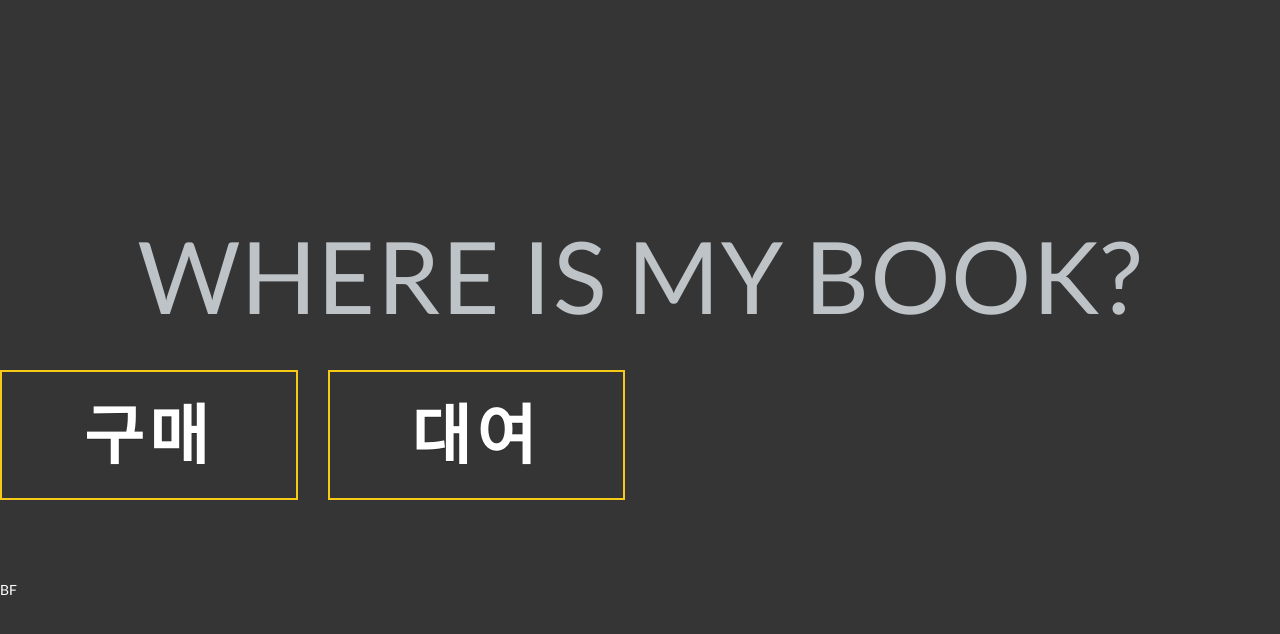
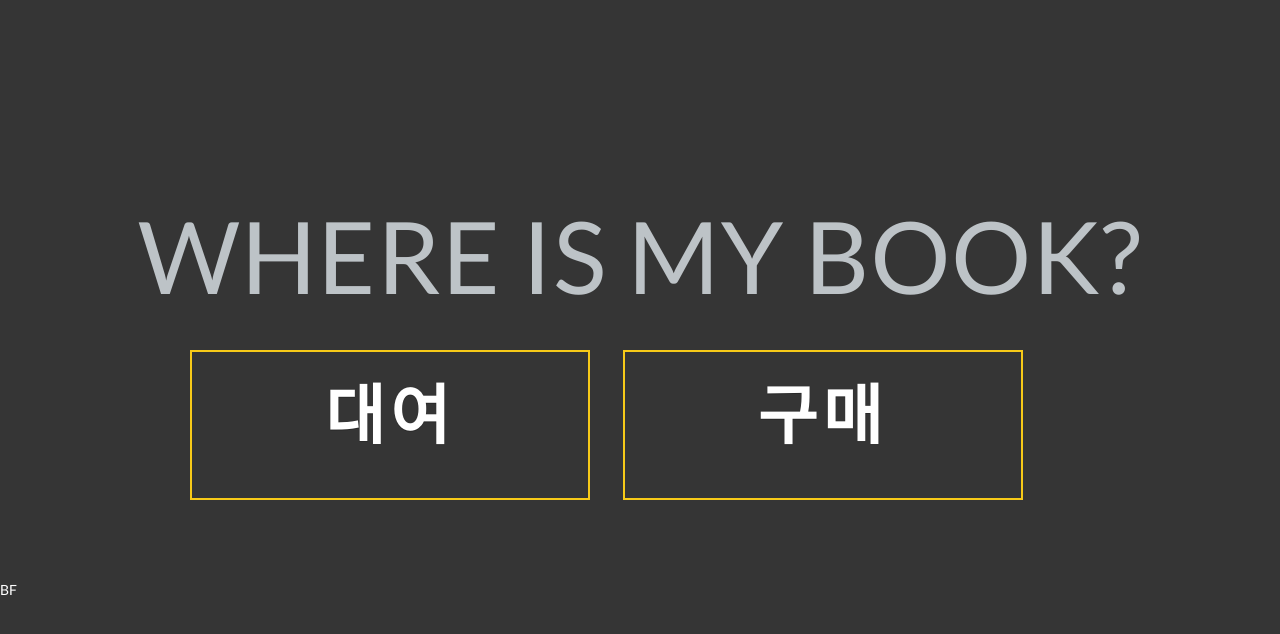
Before and after one commit to choiminjeong/project, a Python web app: template templates/index.html in a window 1280 px wide. Shown: the top 634 px of the page. Run offline with Jinja, Linux system fonts and the light colour scheme; the template is opened without the code that fills it, so the values that code supplies are empty; some libraries are stand-ins or nearby versions.

Commit message:
1차 수정 -html

```diff
--- a/templates/index.html
+++ b/templates/index.html
@@ -27,17 +27,16 @@
 
 </head>
 <body>
-    <h1></h1>
+  <div class="container">
     <div class="row">
         <div class="col-md-12 text-center">
           <h1 class="mrng-60-top">Where is my book?</h1>
         </div>
       </div>
 
-      <div class="row">
-        <div class="col-md-3 col-sm-3 col-xs-6"> <a href="#" class="btn btn-sm animated-button thar-three">구매</a> </div>
-
-        <div class="col-md-3 col-sm-3 col-xs-6"> <a href="#" class="btn btn-sm animated-button thar-four">대여</a> </div>
+      <div class="row row-btn">
+        <div class="col-md-3 col-sm-3 col-xs-6 three"> <a href="#" class="btn btn-sm animated-button thar-three rent">대여</a> </div>
+        <div class="col-md-3 col-sm-3 col-xs-6 four"> <a href="#" class="btn btn-sm animated-button thar-four buy">구매</a> </div>
       </div>
     </div>
     <footer>
```
